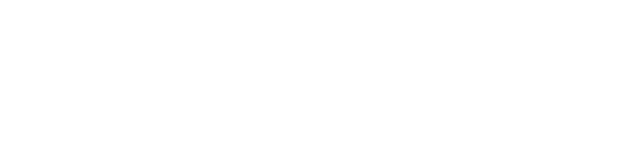
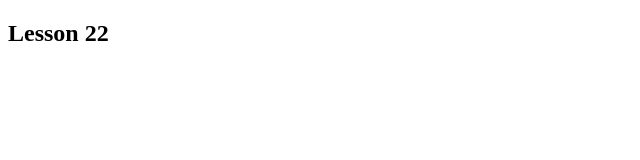
Before and after one commit to DmitryMishchenko/new-repo2, a plain HTML site: page index.html in a window 1280 px wide. Shown: the whole page, without its empty margins (0-640 px from the left). Drawn offline with Linux system fonts and the light colour scheme.

Commit message:
title added

```diff
--- a/index.html
+++ b/index.html
@@ -7,5 +7,6 @@
 </head>
 <body>
 
+    <h2>Lesson 22</h2>
 </body>
 </html>
--- /dev/null
+++ b/main.js
@@ -0,0 +1 @@
+console.log(10);
```
